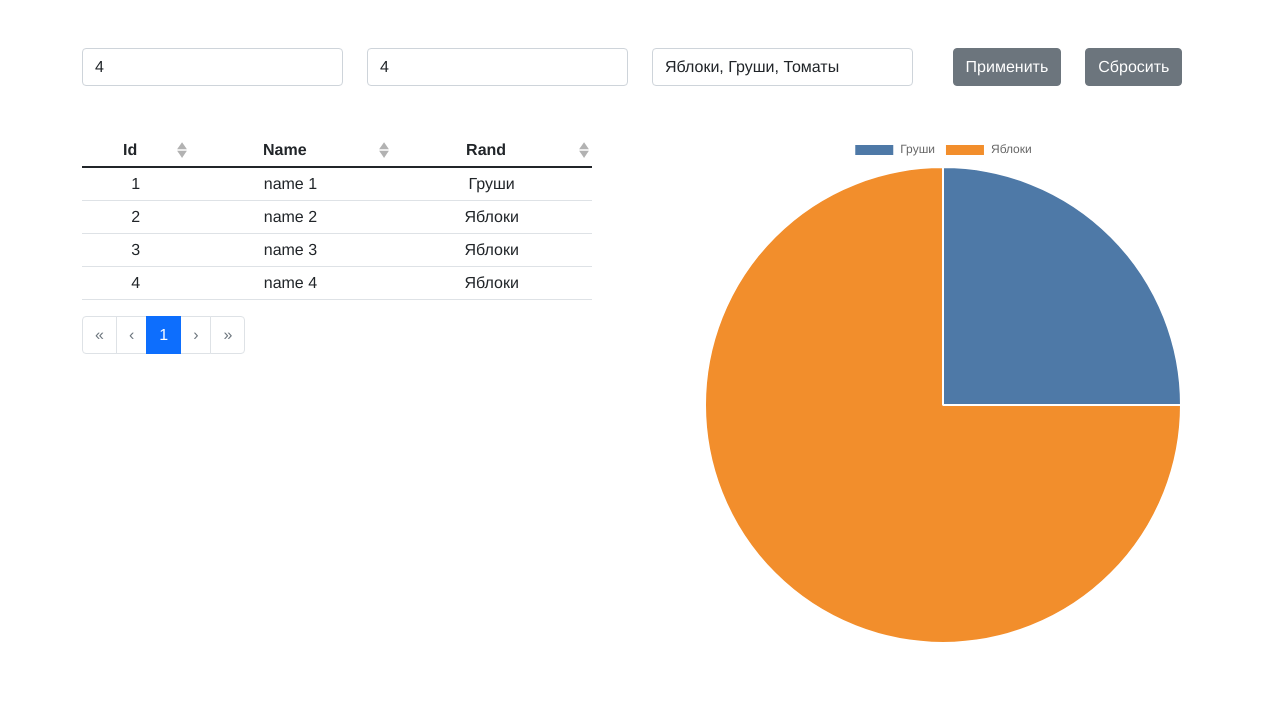
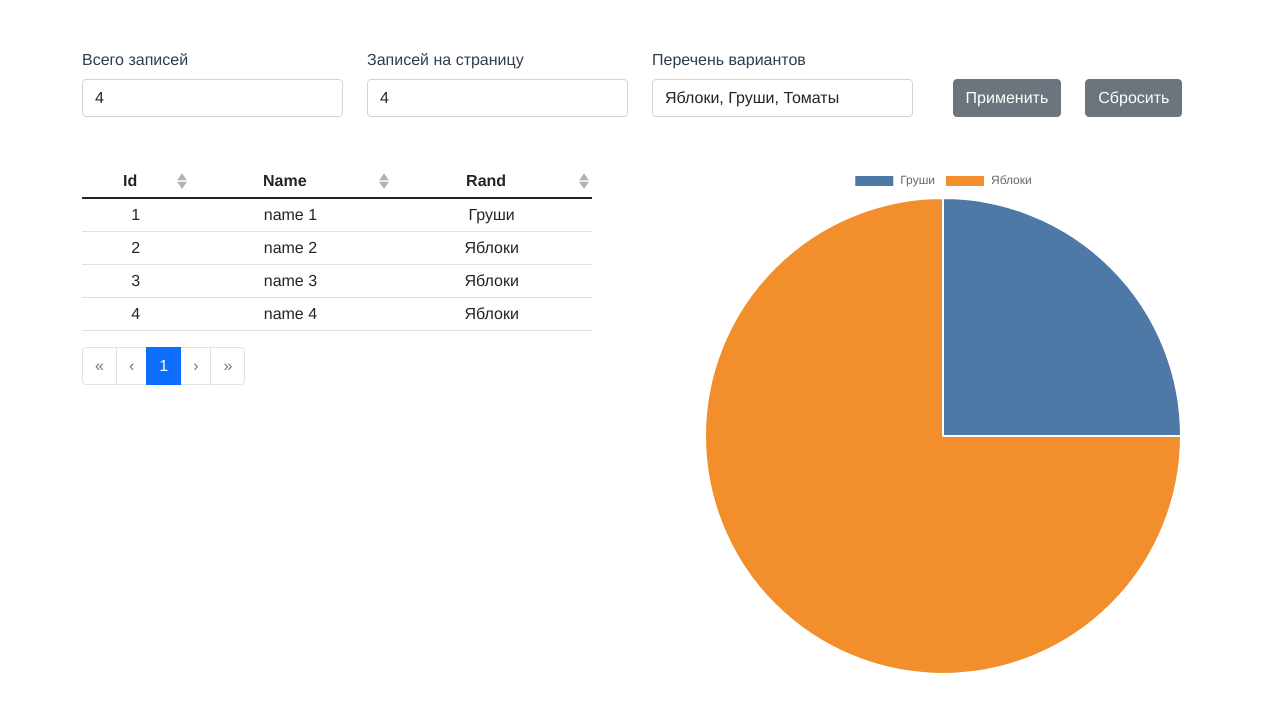
Before and after one commit to nirastor/pangeo-radar, a Vue app: page / in a window 1280 px wide. Shown: the top 712 px of the page. Built offline with nearby package versions, Linux system fonts and the light colour scheme.

Commit message:
Еще поправил внешний вид

```diff
--- a/src/components/FormControls.vue
+++ b/src/components/FormControls.vue
@@ -1,24 +1,21 @@
 <template>
-  <div class="form-controls row">
+  <div class="form-controls row align-items-end">
     <div class="col">
-      <b-form-input
-        v-model="numberOfEntries"
-        placeholder="Всего записей"
-      ></b-form-input>
+      <b-form-group label="Всего записей" label-text-align="right">
+        <b-form-input v-model="numberOfEntries"></b-form-input>
+      </b-form-group>
     </div>
 
     <div class="col">
-      <b-form-input
-        v-model="entriesPerPage"
-        placeholder="Записей на страницу"
-      ></b-form-input>
+      <b-form-group label="Записей на страницу">
+        <b-form-input v-model="entriesPerPage"></b-form-input>
+      </b-form-group>
     </div>
 
     <div class="col">
-      <b-form-input
-        v-model="variantsInputString"
-        placeholder="Перечень вариантов"
-      ></b-form-input>
+      <b-form-group label="Перечень вариантов">
+        <b-form-input v-model="variantsInputString"></b-form-input>
+      </b-form-group>
     </div>
 
     <div class="col">
@@ -81,3 +78,9 @@ export default {
   },
 }
 </script>
+
+<style>
+legend {
+  text-align: left;
+}
+</style>
```
